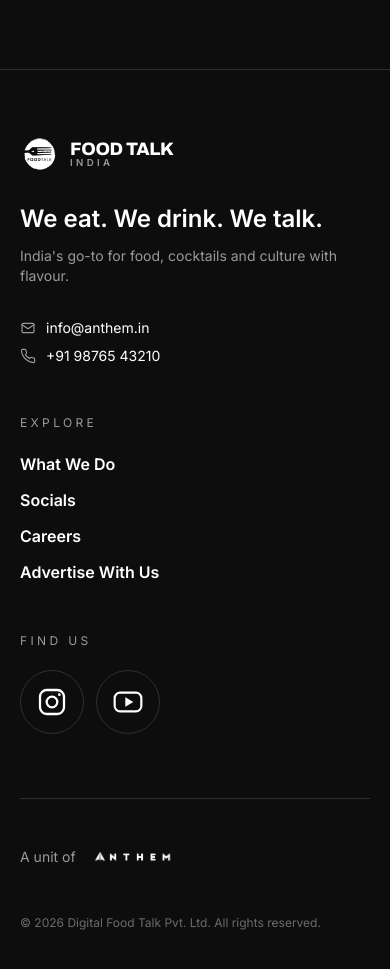
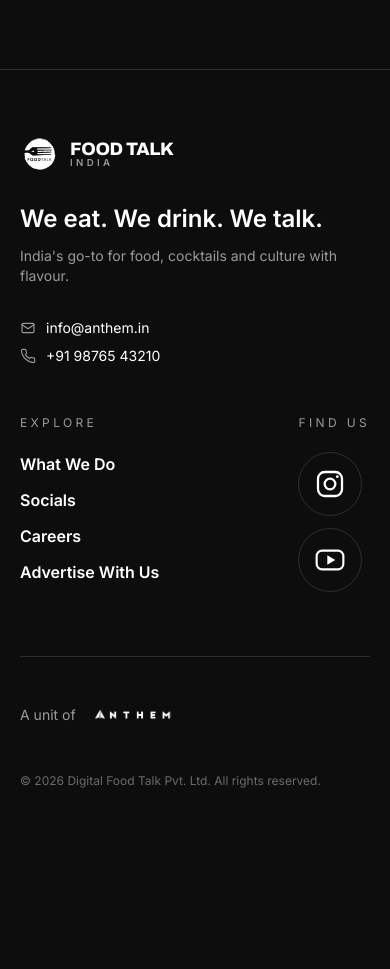
Before and after one commit to Comptech-Enterprises/food-talk-website, a Next.js app: page / in a window 390 px wide. Shown: the part 5560-6529 px from the top of the page. After the commit the page ends 6413 px from the top, so only its background shows below. Built offline with nearby package versions, Linux system fonts and the light colour scheme.

Commit message:
Footer: place Find us as a column beside Explore

```diff
--- a/src/components/Footer.tsx
+++ b/src/components/Footer.tsx
@@ -22,7 +22,7 @@ export default function Footer() {
   return (
     <footer id="socials" className="scroll-mt-24 border-t border-line bg-bg">
       <div className="mx-auto max-w-7xl px-5 py-16 sm:px-8 sm:py-20">
-        <div className="grid gap-12 md:grid-cols-[1.5fr_1fr_1fr]">
+        <div className="grid gap-12 md:grid-cols-[1.5fr_1fr]">
           <div>
             <a href="/" className="text-fg" aria-label="Food Talk India — home">
               <Logo />
@@ -57,6 +57,7 @@ export default function Footer() {
             </div>
           </div>
 
+          <div className="grid grid-cols-[1fr_auto] gap-12 sm:gap-20">
           <nav aria-label="Site">
             <p className="eyebrow mb-5">Explore</p>
             <ul className="space-y-3">
@@ -95,7 +96,7 @@ export default function Footer() {
 
           <nav aria-label="Social channels">
             <p className="eyebrow mb-5">Find us</p>
-            <ul className="flex flex-row gap-3 sm:flex-col">
+            <ul className="flex flex-col gap-3">
               {socials.map((s) => (
                 <li key={s.label}>
                   <a
@@ -112,6 +113,7 @@ export default function Footer() {
               ))}
             </ul>
           </nav>
+          </div>
         </div>
 
         {/* Parent brand */}
```
